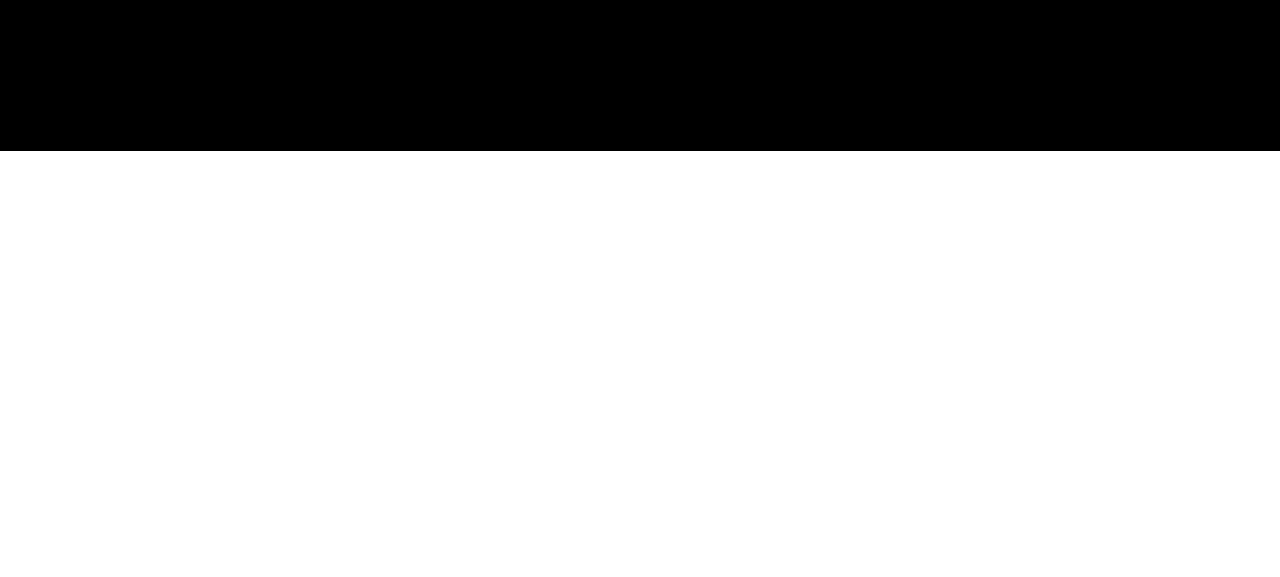
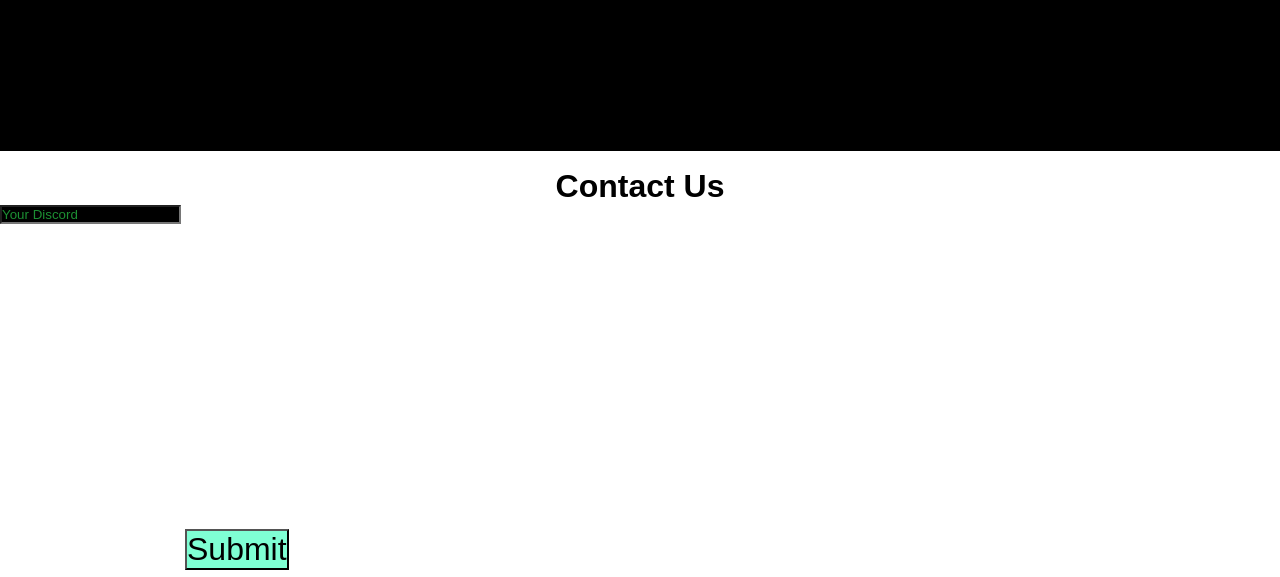
Before and after one commit to coolbulldj/Red-Paint-Games-Website, a plain HTML site: page index.html in a window 1280 px wide. Shown: the part 2196-2773 px from the top of the page. Before the commit the page ends 2347 px from the top, so only its background shows below. Drawn offline with Linux system fonts and the light colour scheme.

Commit message:
Contact section workin kinda

```diff
--- a/index.html
+++ b/index.html
@@ -117,6 +117,12 @@
                     <p class = "team_member_description">21 years of experience working at the 67 corperation</p>
                 </button>
             </div>
+        </div>
+        <div class = "contact_box">
+            <h1 class = "contact_title">Contact Us</h1>
+           <input class = "contact_input_box" placeholder="Your Discord">
+           <button class = "contact_submit_button">Submit</button>
+        </div>
         <div class="menu_box">
             <h1 class = "menu_title">Red paint games</h1>
             <button class = "menu_home_button">Home</button>
--- a/styles.css
+++ b/styles.css
@@ -475,3 +475,58 @@
     position: relative;
     top:30%;
 }
+
+.contact_box {
+    background-color: rgba(255, 255, 255, 0);
+    width: 100%;
+    aspect-ratio: 3;
+    margin: 0;
+    max-width: 100vw;
+}
+
+.contact_title {
+    color: rgb(0, 0, 0);
+    font-family:  sans-serif;
+    font-size: clamp(0.5rem, 2.5vw, 5rem);
+    max-width: 40%;
+    background-color: rgba(127, 255, 212, 0);
+    position: relative;
+    max-width: fit-content;
+    margin-inline: auto;
+    top:4%;
+    left:0%;
+}
+
+.contact_input_box {
+    background-color: black;
+    color:aqua;
+    font-family: sans-serif;
+}
+.contact_input_box::placeholder {
+    color: rgb(28, 143, 51);
+    font-family: sans-serif;
+}
+
+.contact_submit_button {
+    background-color: rgb(127, 255, 212);
+    color: rgb(0, 0, 0);
+    font-family:  sans-serif;
+    font-size: clamp(0.5rem, 2.5vw, 5rem);
+    text-align: center;
+    max-width: 40%;
+    position: relative;
+    top:80%;
+    left:0%;
+}
+
+.contact_submit_button:hover {
+    background-color: rgb(0, 100, 0);
+}
+
+.socials_box {
+    display: flex;
+    justify-content: center;
+    align-items: center;
+    gap: 1rem;
+    margin-top: 1rem;
+}
```
